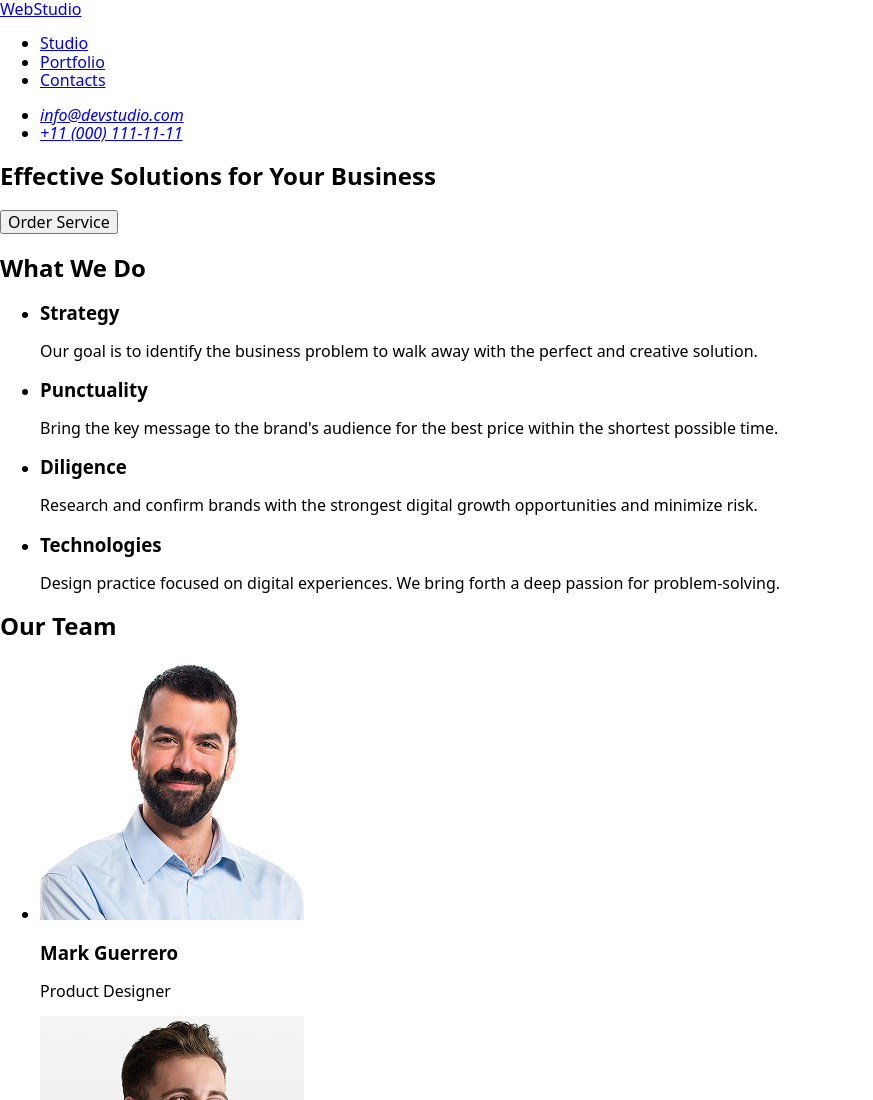
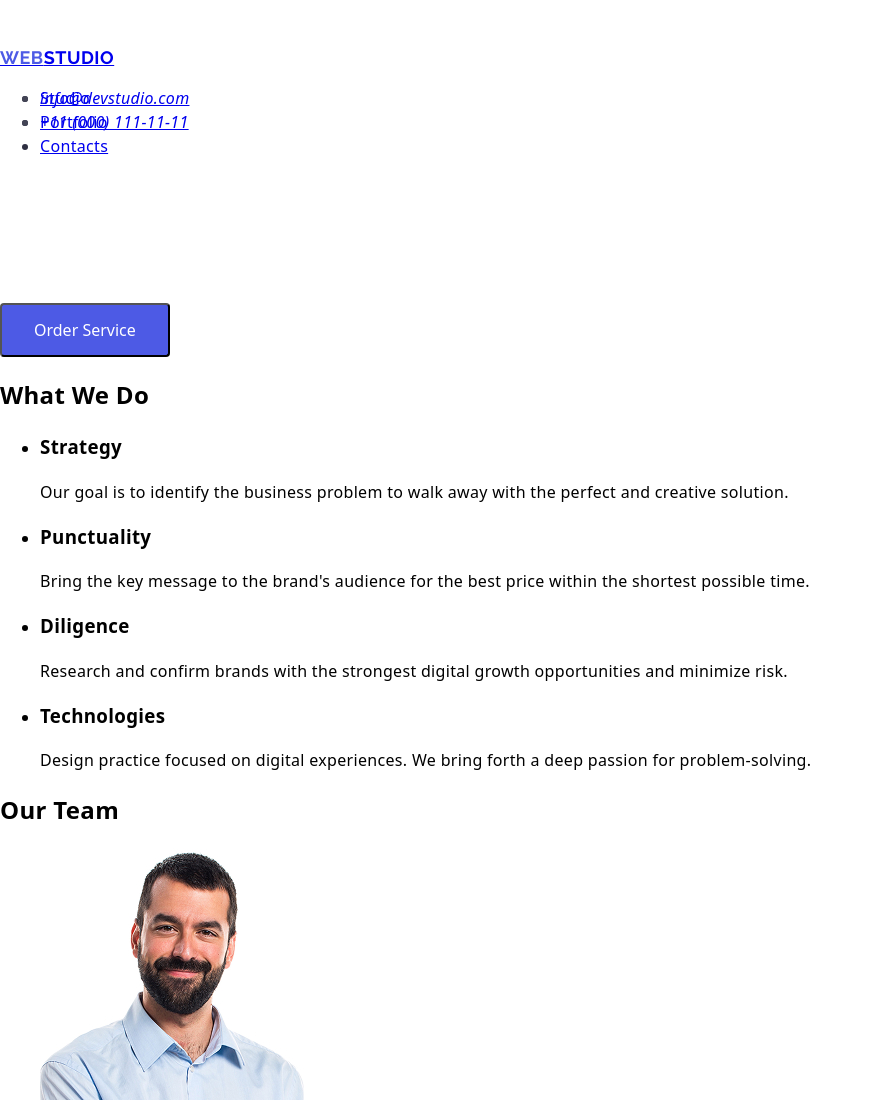
Before and after one commit to RocketReact/goit-markup-hw-02, a website built with Vite: page index.html in a window 1280 px wide. Shown: the top 1100 px of the page, without its empty margins (0-873 px from the left). Built offline with nearby package versions, Linux system fonts and the light colour scheme.

Commit message:
style: body, header, logo, nav, address, h1, btn-hero-img

```diff
--- a/index.html
+++ b/index.html
@@ -11,18 +11,18 @@
   <link href="https://fonts.googleapis.com/css2?family=Raleway:ital,wght@0,700;1,700&family=Roboto:wght@100..900&display=swap" rel="stylesheet">
 </head>
 <body>
-<header>
+<header class="header">
 
-  <nav>
+  <nav class="nav">
 
-    <a href="./index.html"> WebStudio </a>
+    <a class="logo" href="./index.html"> <span class="web">Web</span>Studio </a>
     <ul>
       <li><a href="/studio">Studio</a></li>
       <li><a href="/portfolio">Portfolio</a></li>
       <li><a href="/contacts">Contacts</a></li>
     </ul>
   </nav>
-  <address>
+  <address class="address">
     <ul>
       <li>
         <a href="mailto:info@devstudio.com">info@devstudio.com</a>
@@ -37,7 +37,7 @@
 <main>
   <section>
   <h1> Effective Solutions for Your Business </h1>
-  <button type="button">Order Service </button>
+  <button class="btn-hero-img" type="button">Order Service </button>
   </section>
 
   <section>
--- a/style.css
+++ b/style.css
@@ -0,0 +1,64 @@
+body {
+    font-family: Roboto, Verdana, Tahoma sans-serif;
+    color: black;
+    letter-spacing: 0.02em;
+    line-height: 1.5;
+}
+
+.header {
+    background-color: #FFFFFF;
+    position: fixed;
+}
+.header :focus, .header:active {
+    border: 1px #E7E9FC
+}
+.header :hover {
+    border: 2px #E7E9FC
+}
+
+.logo {
+    font-family: Raleway, sans-serif;
+    font-weight: 700;
+    font-size: 18px;
+    line-height: 1.31;
+    letter-spacing: 0.03em;
+    text-align: center;
+    text-transform: uppercase;
+
+}
+.logo .web {
+    color: #4D5AE5;
+}
+
+.nav {
+    gap: 40px;
+    width: 261px;
+    height: 24px;
+}
+
+
+
+.nav ul {
+    font-weight: 500;
+    color:#2E2F42;
+}
+
+.address {
+    font-weight: 400;
+    color: #434455;
+}
+
+h1 {
+    font-size: 56px;
+    font-weight: 700;
+    line-height: 3.75;
+    justify-content: center;
+    color: white;
+}
+.btn-hero-img {
+    padding: 16px 32px;
+    color: white;
+    background-color: #4D5AE5;
+    gap: 10px;
+    border-radius: 4px;
+}
```
